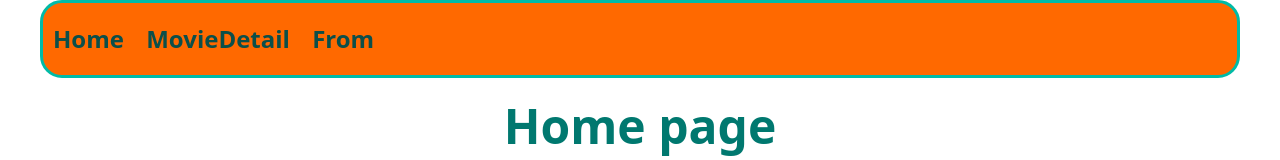
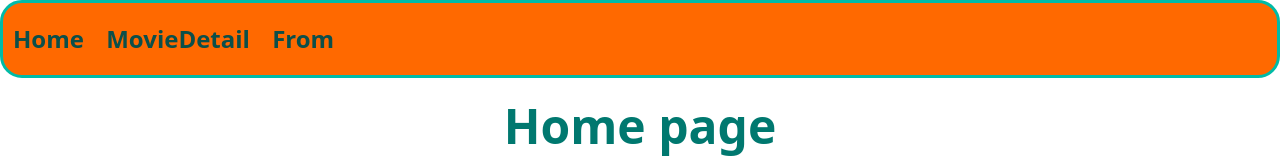
Before and after one commit to VitaliyYakovenko/vue-test-app, a Vue app: page / in a window 1280 px wide. Shown: the top 160 px of the page. Built offline with nearby package versions, Linux system fonts and the light colour scheme; no server answers.

Commit message:
add container

```diff
--- a/src/App.vue
+++ b/src/App.vue
@@ -1,5 +1,5 @@
 <template>
-  <div class="w-300 m-auto">
+  <div class="container m-auto">
   <header class="border-3
   border-teal-500
   py-[20px] px-[10px]
--- a/src/components/Contact.vue
+++ b/src/components/Contact.vue
@@ -5,7 +5,6 @@
     rounded-[12px]
     mb-8
     last:mb-0
-    w-120
     p-[12px]
     ">
         <p class="mb-3
--- a/src/pages/Home.vue
+++ b/src/pages/Home.vue
@@ -22,7 +22,7 @@
 </script>
 
 <template>
-    <main class="w-300 mx-auto">
+    <main class="container mx-auto px-[10px]">
     <h1 class="text-5xl text-teal-700 text-center mb-12">Home page</h1>
     <Loader v-if="contactStore.isLoading"/>
     <ul class="flex flex-col items-center" v-else>
```
